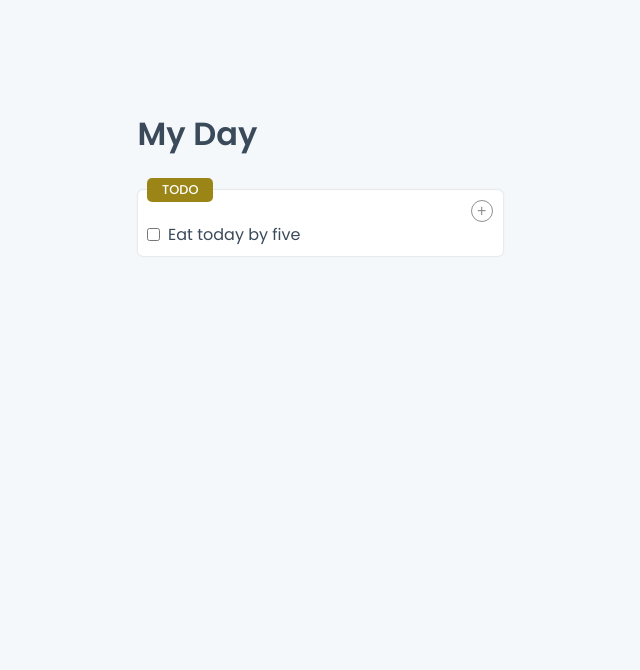
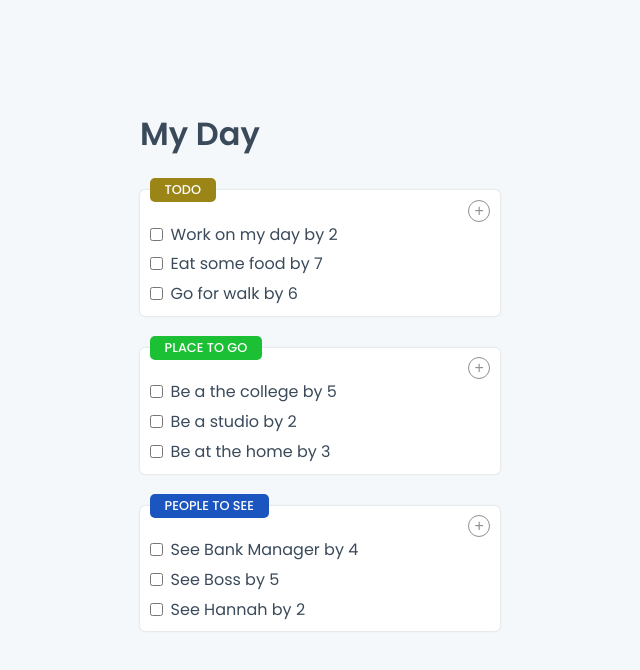
Before and after one commit to IshmaelKargbo/my-day, a React (Create React App) app: page / in a window 1280 px wide. Shown: the top 670 px of the page, without its empty margins (320-960 px from the left). Built offline with nearby package versions, Linux system fonts and the light colour scheme.

Commit message:
create todo

```diff
--- a/src/App.tsx
+++ b/src/App.tsx
@@ -1,21 +1,83 @@
+import { useState } from "react";
+import { NewTodo } from "./components/NewTodo";
+
 function App() {
+  const [todo, setTodo] = useState(false);
+
+  const newTodoFN = () => {
+    setTodo(true);
+  }
+
+  const closeTodoFN = () => {
+    setTodo(false);
+  }
+
   return (
-    <div>
+    <div className="app">
       <main className='main-container'>
         <h1 className='title'>My Day</h1>
         <section className='task-container'>
           <h4 className='title todo'>TODO</h4>
+          <div className='header'>
+            <button onClick={newTodoFN} className='add-btn'>+</button>
+          </div>
+          <ul className="list">
+            <li className="row">
+              <input id="task1" type="checkbox" />
+              <label htmlFor="task1" className="task">Work on my day by 2</label>
+            </li>
+            <li className="row">
+              <input id="task1" type="checkbox" />
+              <label htmlFor="task1" className="task">Eat some food by 7</label>
+            </li>
+            <li className="row">
+              <input id="task1" type="checkbox" />
+              <label htmlFor="task1" className="task">Go for walk by 6</label>
+            </li>
+          </ul>
+        </section>
+        <section className='task-container'>
+          <h4 className='title place'>PLACE TO GO</h4>
           <div className='header'>
             <button className='add-btn'>+</button>
           </div>
           <ul className="list">
             <li className="row">
               <input id="task1" type="checkbox" />
-              <label htmlFor="task1" className="task">Eat today by five</label>
+              <label htmlFor="task1" className="task">Be a the college by 5</label>
+            </li>
+            <li className="row">
+              <input id="task1" type="checkbox" />
+              <label htmlFor="task1" className="task">Be a studio by 2</label>
+            </li>
+            <li className="row">
+              <input id="task1" type="checkbox" />
+              <label htmlFor="task1" className="task">Be at the home by 3</label>
+            </li>
+          </ul>
+        </section>
+        <section className='task-container'>
+          <h4 className='title people'>PEOPLE TO SEE</h4>
+          <div className='header'>
+            <button className='add-btn'>+</button>
+          </div>
+          <ul className="list">
+            <li className="row">
+              <input id="task1" type="checkbox" />
+              <label htmlFor="task1" className="task">See Bank Manager by 4</label>
+            </li>
+            <li className="row">
+              <input id="task1" type="checkbox" />
+              <label htmlFor="task1" className="task">See Boss by 5</label>
+            </li>
+            <li className="row">
+              <input id="task1" type="checkbox" />
+              <label htmlFor="task1" className="task">See Hannah by 2</label>
             </li>
           </ul>
         </section>
       </main>
+      <NewTodo visible={todo} onClose={closeTodoFN} />
     </div>
   );
 }
--- /dev/null
+++ b/src/components/Modal.tsx
@@ -0,0 +1,17 @@
+export const Modal = ({ children, title = "", visible = false, onClose = () => { } }: any) => {
+    return <>
+        {
+            visible ? <div className="modal">
+                <div className="container">
+                    <div className="header">
+                        <p>{title}</p>
+                        <button onClick={onClose} className="close-btn">X</button>
+                    </div>
+                    <div className="body">
+                        {children}
+                    </div>
+                </div>
+            </div> : null
+        }
+    </>
+}
--- /dev/null
+++ b/src/components/NewTodo.tsx
@@ -0,0 +1,19 @@
+import { Modal } from "./Modal"
+
+export const NewTodo = ({visible, onClose = () => {}}: any) => {
+    return <Modal title="New Todo" visible={visible} onClose={onClose}>
+        <form className="">
+            <div className="form-field">
+                <label htmlFor="todo">Todo</label>
+                <input className="form-input" id="todo" type="text" placeholder="todo" />
+            </div>
+            <div className="form-field">
+                <label htmlFor="date">Date</label>
+                <input className="form-input" id="date" type="date" />
+            </div>
+            <div className="footer">
+                <button className="btn-primary">Add Todo</button>
+            </div>
+        </form>
+    </Modal>
+}
--- a/src/index.scss
+++ b/src/index.scss
@@ -7,6 +7,7 @@ $placeColor: rgb(27, 192, 52);
 $peopleColor: rgb(27, 85, 192);
 $radius: 5px;
 $taskBtn: rgb(144, 144, 144);
+$borderColor: rgb(221, 221, 221);
 $font: Poppins,
 "Courier New",
 Courier,
@@ -35,10 +36,79 @@ body {
     color: $textColor;
 }
 
+.footer {
+    border-top: 1px solid $borderColor;
+    padding-top: 10px;
+}
+
+.form-field {
+    label {
+        font-size: 14px;
+        margin-bottom: 3px;
+        color: rgb(122, 122, 122);
+        display: block;
+    }
+    margin-bottom: 15px;
+}
+
+@mixin form-btn($bg, $color: white) {
+    background: $bg;
+    color: $color;
+    padding: 10px 20px;
+    border: none;
+    box-shadow: 0px 0px 2px rgb(198, 198, 198);
+    border-radius: $radius;
+}
+
+.btn-primary {
+    @include form-btn($placeColor);
+}
+
+.form-input {
+    display: block;
+    width: 100%;
+    border: 1px solid $taskBtn;
+    padding: 10px;
+    border-radius: $radius;
+}
+
+.app {
+    .modal {
+        position: fixed;
+        top: 0;
+        left: 0;
+        right: 0;
+        bottom: 0;
+        background-color: #00000080;
+        display: flex;
+        justify-content: center;
+        align-items: center;
+        .container {
+            background: $bgColor;
+            width: 360px;
+            border-radius: $radius;
+            .close-btn {
+                background: transparent;
+                border: none;
+                color: $taskBtn;
+            }
+            .header {
+                display: flex;
+                justify-content: space-between;
+                padding: 10px 15px;
+                border-bottom: 1px solid $borderColor;
+            }
+            .body {
+                padding: 10px 15px;
+            }
+        }
+    }
+}
+
 .main-container {
     background-color: $bgColor;
     height: 100%;
-    width: 365px;
+    width: 360px;
     margin: 0 auto;
     padding-top: 100px;
     .title {
@@ -67,7 +137,7 @@ body {
     // Task Header
     .header {
         display: flex;
-        justify-content: end;
+        justify-content: flex-end;
         .add-btn {
             background-color: transparent;
             font-size: 1rem;
```
